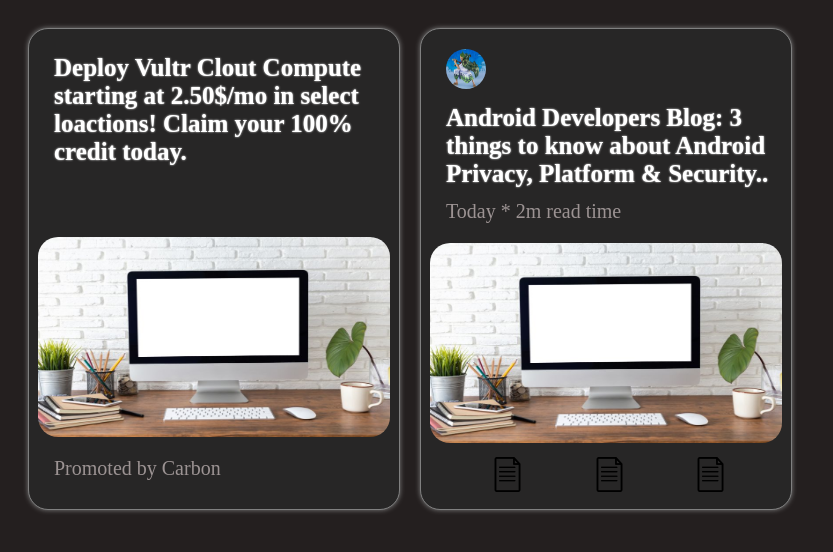
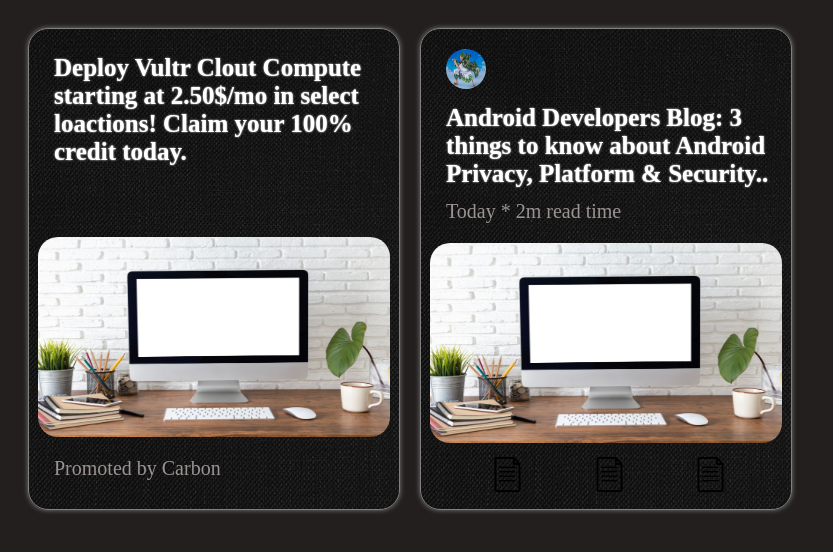
Before and after one commit to AdnanZecirovic/ITCAMP, a plain HTML site: page Vezba4Home/index.html in a window 1280 px wide. Shown: the whole page, without its empty margins (0-833 px from the left). Drawn offline with Linux system fonts and the light colour scheme.

Commit message:
Promenio pozadina kartica, stavio sliku pomocu background-image linije koda sa url a prethodnu background-color bacio u komentaru

```diff
--- a/Vezba4Home/style.css
+++ b/Vezba4Home/style.css
@@ -4,7 +4,8 @@
 .kartica {
   border: 1px gray solid;
   border-radius: 20px;
-  background-color: rgb(39, 38, 38);
+  /* background-color: rgb(39, 38, 38); */
+  background-image: url(pozadina.jpg);
   height: 480px;
   width: 370px;
   margin-left: 20px;
```
Also changed, not shown: Vezba4Home/GoogleLogo.png (deleted), Vezba4Home/comment.png (deleted), Vezba4Home/pozadina.jpg (added).
